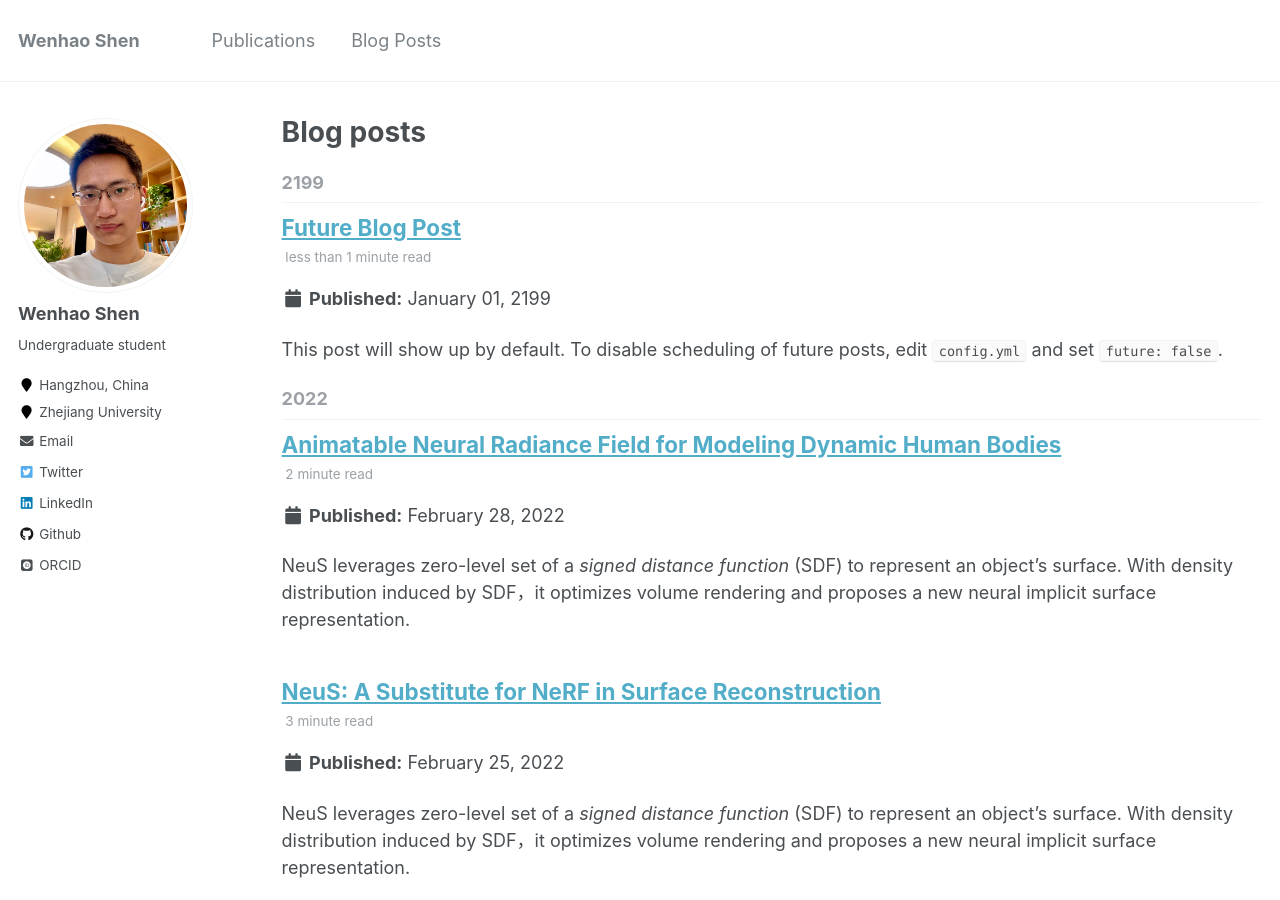
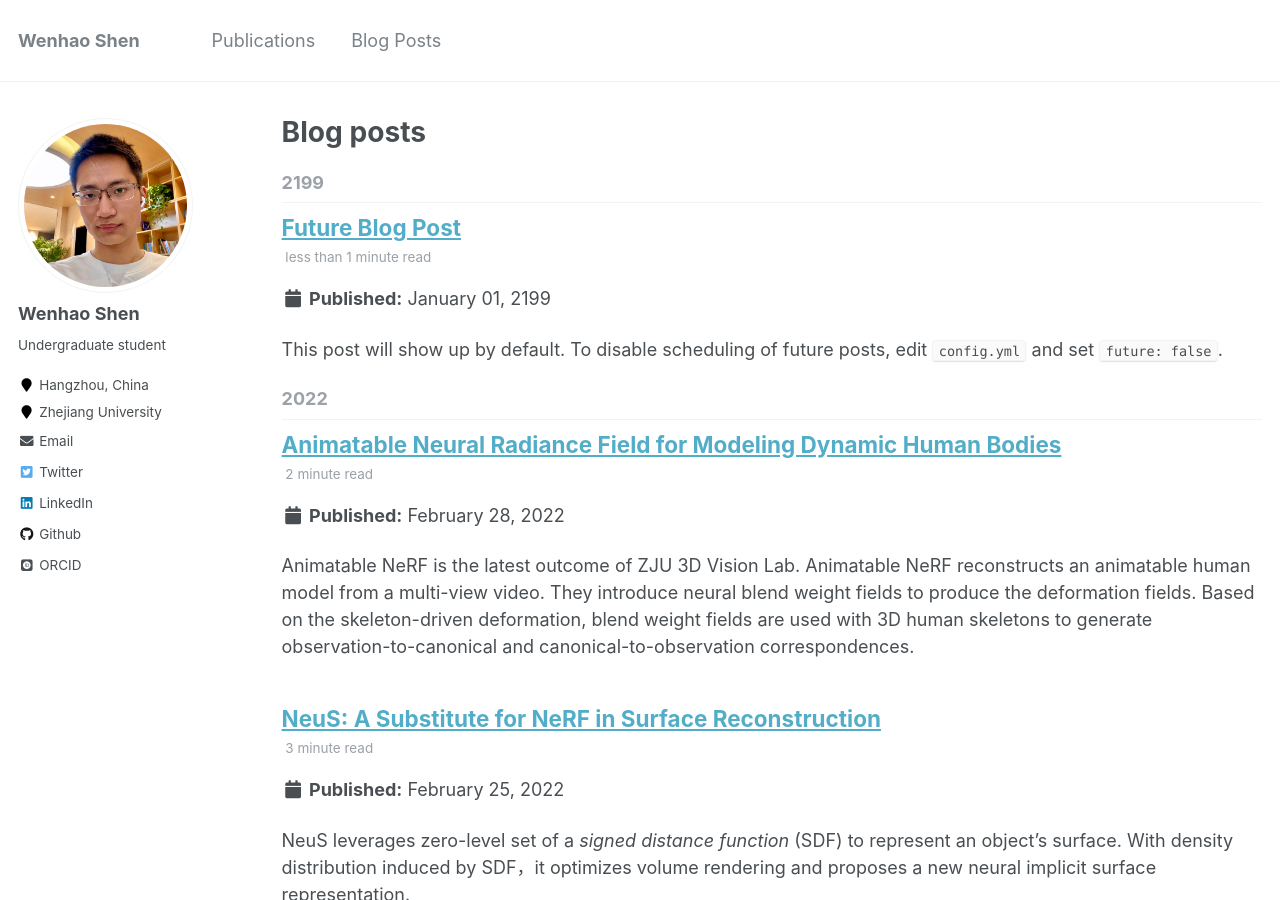
Before and after one commit to shenwenhao01/shenwenhao01.github.io, a Jekyll site: the page built from _pages/year-archive.html, in a window 1280 px wide and 900 px high. Built offline with Jekyll 4.4.1, drawn with Linux system fonts in a browser that asks for light colours; some web fonts are replaced.

Commit message:
update animatable nerf

```diff
--- a/_posts/2022-02-28-Animatable_NeRF.md
+++ b/_posts/2022-02-28-Animatable_NeRF.md
@@ -11,7 +11,7 @@ tags:
   - zju3dv
 ---
 
-NeuS leverages zero-level set of a *signed distance function* (SDF) to represent an object's surface. With density distribution induced by SDF，it optimizes volume rendering and proposes a new neural implicit surface representation.
+Animatable NeRF is the latest outcome of ZJU 3D Vision Lab. Animatable NeRF reconstructs an animatable human model from a multi-view video. They introduce neural blend weight fields to produce the deformation fields. Based on the skeleton-driven deformation, blend weight fields are used with 3D human skeletons to generate observation-to-canonical and canonical-to-observation correspondences.
 
 
 ![animatablenerf/截屏2022-02-28 下午11.24.08.png](animatablenerf/截屏2022-02-28 下午11.24.08.png)
```
